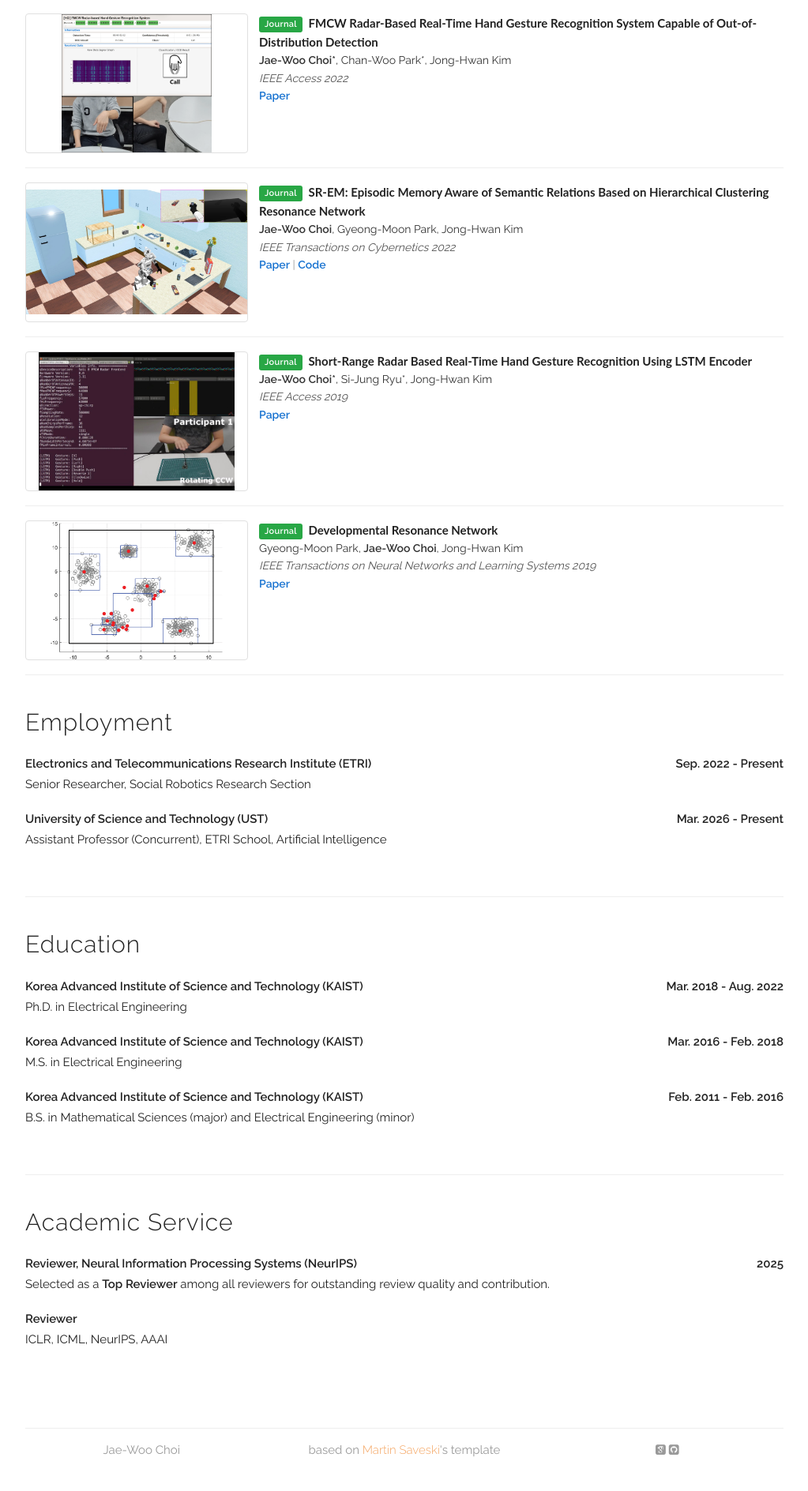
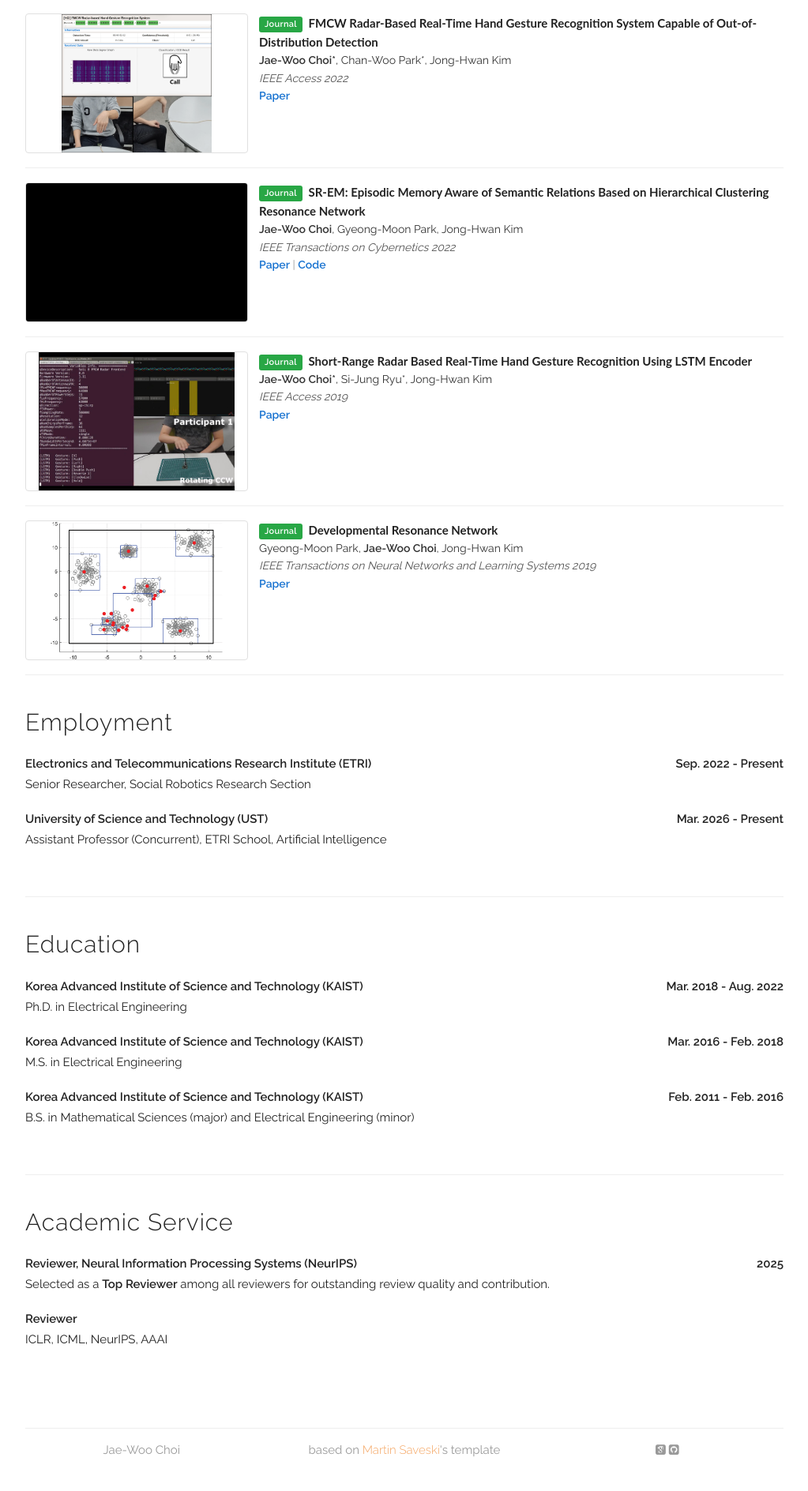
Before and after one commit to Choi-JaeWoo/Choi-JaeWoo.github.io, a Jekyll site: the page built from index.html, in a window 1280 px wide. Shown: the part 1628-3516 px from the top of the page at 79% size, without its empty margins (128-1151 px from the left). Built offline with Jekyll 4.4.1, drawn with Linux system fonts in a browser that asks for light colours; some web fonts are replaced; grey boxes are pictures that could not be loaded.

Commit message:
Restructure publication assets from venue-based to paper-based directories
Co-Authored-By: Claude Opus 4.6 (1M context) <noreply@anthropic.com>

```diff
--- a/_data/publications.yaml
+++ b/_data/publications.yaml
@@ -1,7 +1,7 @@
 papers:
 
   - title: "ReAcTree: Hierarchical LLM Agent Trees with Control Flow for Long-Horizon Task Planning"
-    image: "/assets/publications/AAMAS/2026.png"
+    image: "/assets/publications/reactree/thumbnail.png"
     authors: "<b>Jae-Woo Choi</b>, Hyungmin Kim, Hyobin Ong, Youngwoo Yoon, Minsu Jang, Dohyung Kim, Jaehong Kim"
     venue: "International Conference on Autonomous Agents and Multi-Agent Systems (AAMAS) 2026"
     type: conference
@@ -9,10 +9,10 @@ papers:
     paper_pdf: "https://arxiv.org/abs/2511.02424"
     code: "https://github.com/Choi-JaeWoo/ReAcTree"
     project_page: "https://choi-jaewoo.github.io/ReAcTree/"
-    video: "/assets/publications/AAMAS/2026_demo.mp4"
+    video: "/assets/publications/reactree/demo.mp4"
 
   - title: "LoTa-Bench: Benchmarking Language-oriented Task Planners for Embodied Agents"
-    image: "/assets/publications/ICLR/2024_demo.png"
+    image: "/assets/publications/lota-bench/thumbnail.png"
     authors: "<b>Jae-Woo Choi*</b>, Youngwoo Yoon*, Hyobin Ong, Jaehong Kim, Minsu Jang"
     venue: "International Conference on Learning Representations (ICLR) 2024"
     type: conference
@@ -20,7 +20,7 @@ papers:
     code: "https://github.com/lbaa2022/LLMTaskPlanning"
     project_page: "https://choi-jaewoo.github.io/LoTa-Bench/"
     paper_pdf: "https://arxiv.org/abs/2402.08178"
-    video: "/assets/publications/ICLR/2024_demo.mp4"
+    video: "/assets/publications/lota-bench/demo.mp4"
 
   - title: "A Simple Baseline for Uncertainty-Aware Language-Oriented Task Planner for Embodied Agents"
     image:
@@ -30,7 +30,7 @@ papers:
     selected: n
 
   - title: "A Structured Prompting based on Belief-Desire-Intention Model for Proactive and Explainable Task Planning"
-    image: "/assets/publications/HAI/2023.png"
+    image: "/assets/publications/bdi-planning/thumbnail.png"
     authors: "Minsu Jang, Youngwoo Yoon, <b>Jae-Woo Choi</b>, Hyobin Ong, Jaehong Kim"
     venue: "International Conference on Human-Agent Interaction (HAI) 2023"
     type: conference
@@ -38,7 +38,7 @@ papers:
     paper_pdf: "https://dl.acm.org/doi/abs/10.1145/3623809.3623930"
 
   - title: "FastSwap: A Lightweight One-Stage Framework for Real-Time Face Swapping"
-    image: "/assets/publications/WACV/2023.png"
+    image: "/assets/publications/fastswap/thumbnail.png"
     authors: "Sahng-Min Yoo, Tae-Min Choi, <b>Jae-Woo Choi</b>, Jong-Hwan Kim"
     venue: "Winter Conference on Applications of Computer Vision (WACV) 2023"
     type: conference
@@ -55,7 +55,7 @@ papers:
     paper_pdf: "https://link.springer.com/chapter/10.1007/978-3-030-97672-9_37"
 
   - title: "FMCW Radar-Based Real-Time Hand Gesture Recognition System Capable of Out-of-Distribution Detection"
-    image: "/assets/publications/Access/2022.png"
+    image: "/assets/publications/fmcw-ood/thumbnail.png"
     authors: "<b>Jae-Woo Choi*</b>, Chan-Woo Park*, Jong-Hwan Kim"
     venue: "IEEE Access 2022"
     type: journal
@@ -63,7 +63,7 @@ papers:
     paper_pdf: "https://ieeexplore.ieee.org/abstract/document/9864155"
 
   - title: "SR-EM: Episodic Memory Aware of Semantic Relations Based on Hierarchical Clustering Resonance Network"
-    image: "/assets/publications/TCYB/2022.jpg"
+    video: "/assets/publications/sr-em/demo.mp4"
     authors: "<b>Jae-Woo Choi</b>, Gyeong-Moon Park, Jong-Hwan Kim"
     venue: "IEEE Transactions on Cybernetics 2022"
     type: journal
@@ -72,7 +72,7 @@ papers:
     code: "https://github.com/Choi-JaeWoo/HCRN"
 
   - title: "Short-Range Radar Based Real-Time Hand Gesture Recognition Using LSTM Encoder"
-    image: "/assets/publications/Access/2019.png"
+    image: "/assets/publications/radar-lstm/thumbnail.png"
     authors: "<b>Jae-Woo Choi*</b>, Si-Jung Ryu*, Jong-Hwan Kim"
     venue: "IEEE Access 2019"
     type: journal
@@ -80,7 +80,7 @@ papers:
     paper_pdf: "https://ieeexplore.ieee.org/abstract/document/8662554"
 
   - title: "Developmental Resonance Network"
-    image: "/assets/publications/TNNLS/2019.png"
+    image: "/assets/publications/dev-resnet/thumbnail.png"
     authors: "Gyeong-Moon Park, <b>Jae-Woo Choi</b>, Jong-Hwan Kim"
     venue: "IEEE Transactions on Neural Networks and Learning Systems 2019"
     type: journal
@@ -88,7 +88,7 @@ papers:
     paper_pdf: "https://ieeexplore.ieee.org/abstract/document/8450634"
 
   - title: "Human Robot Social Interaction Framework Based on Emotional Episodic Memory"
-    image: "/assets/publications/RiTA/2018.png"
+    image: "/assets/publications/hri-episodic/thumbnail.png"
     authors: "Won-Hyong Lee, Sahng-Min Yoo, <b>Jae-Woo Choi</b>, Ue-Hwan Kim, Jong-Hwan Kim"
     venue: "International Conference on Robot Intelligence Technology and Applications (RiTA) 2018"
     type: conference
@@ -96,7 +96,7 @@ papers:
     paper_pdf: "https://link.springer.com/chapter/10.1007/978-981-13-7780-8_9"
 
   - title: "24 GHz FMCW Radar System for Real-Time Hand Gesture Recognition Using LSTM"
-    image: "/assets/publications/APMC/2018.png"
+    image: "/assets/publications/apmc-radar/thumbnail.png"
     authors: "Jun Seuk Suh, Siiung Ryu, Bvunghun Han, <b>Jae-Woo Choi</b>, Jong-Hwan Kim, Songcheol Hong"
     venue: "Asia-Pacific Microwave Conference (APMC) 2018"
     type: conference
```
Also changed, not shown: assets/publications/ICLR/2024.png (deleted), assets/publications/apmc-radar/thumbnail.png (renamed from assets/publications/APMC/2018.png), assets/publications/bdi-planning/thumbnail.png (renamed from assets/publications/HAI/2023.png), assets/publications/dev-resnet/thumbnail.png (renamed from assets/publications/TNNLS/2019.png), assets/publications/fmcw-ood/thumbnail.png (renamed from assets/publications/Access/2022.png), assets/publications/hri-episodic/thumbnail.png (renamed from assets/publications/RiTA/2018.png), assets/publications/radar-lstm/thumbnail.png (renamed from assets/publications/Access/2019.png), assets/publications/sr-em/thumbnail.jpg (renamed from assets/publications/TCYB/2022.jpg), 8 other files.
